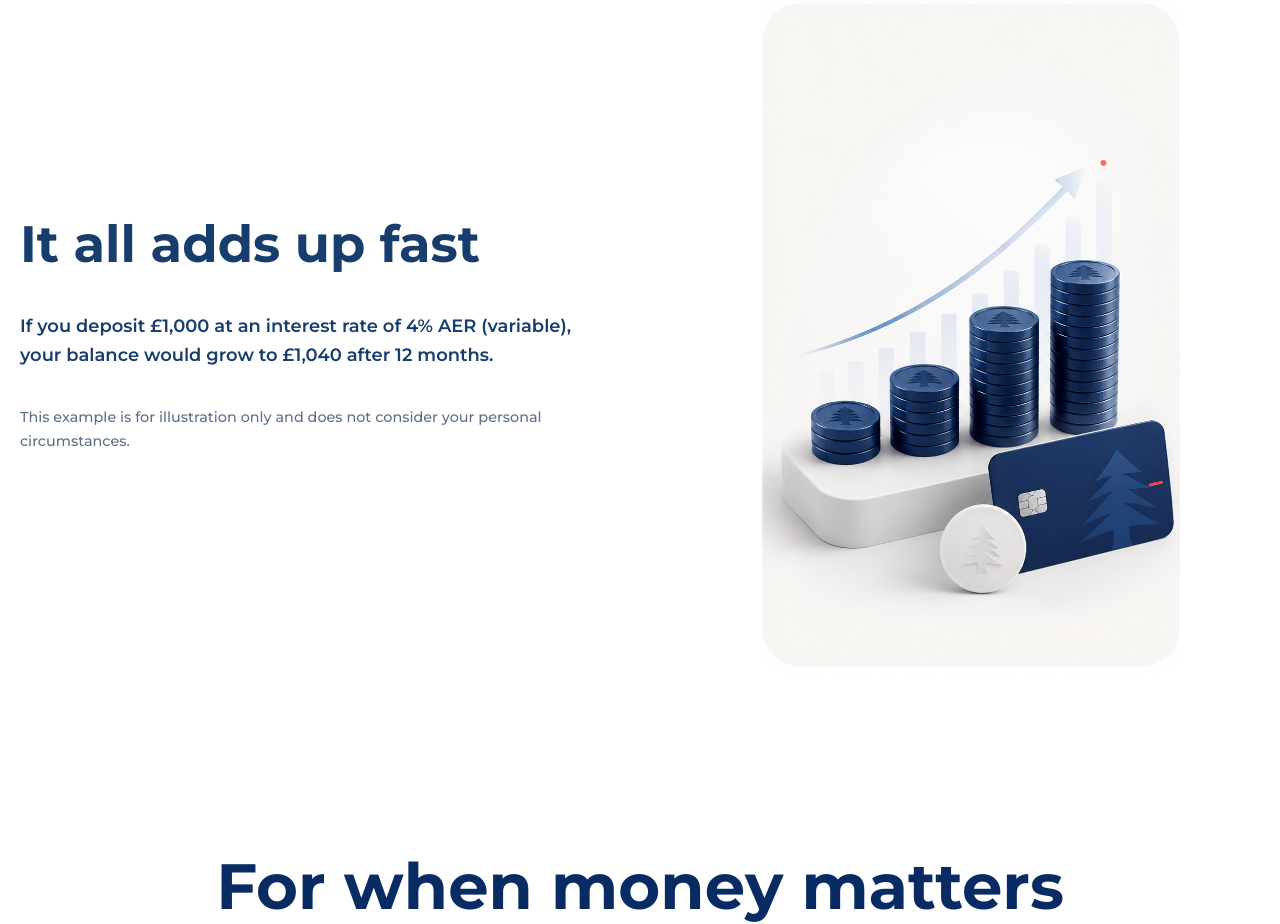
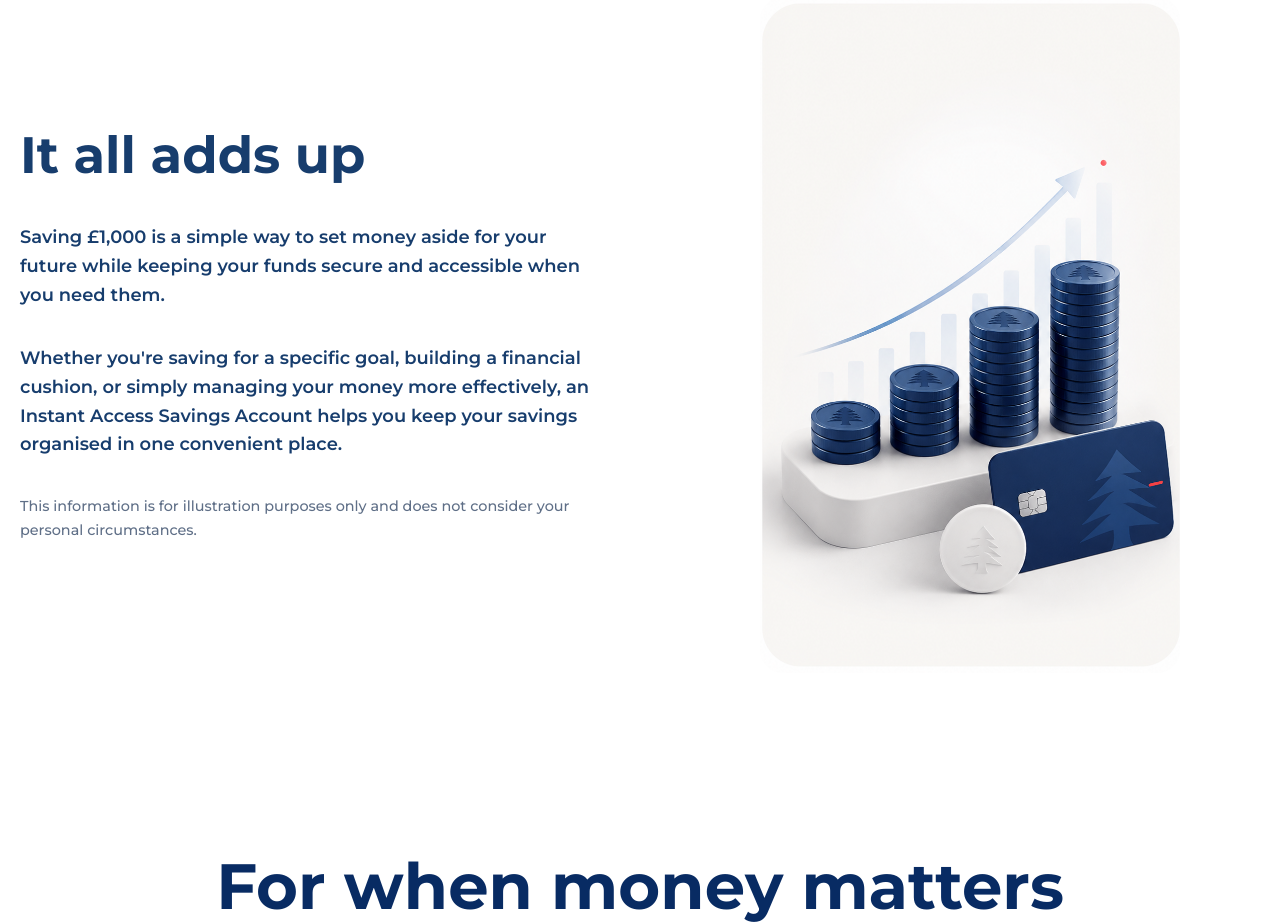
Before and after one commit to its-malaika16/CedarCapitalBank, a React (Vite) app: page /personal/savingsaccount in a window 1280 px wide. Shown: the part 3140-4064 px from the top of the page. Built offline with nearby package versions, Linux system fonts and the light colour scheme.

Commit message:
fix issues

```diff
--- a/src/components/Personal/SavingsAccount/savings-growth-section.jsx
+++ b/src/components/Personal/SavingsAccount/savings-growth-section.jsx
@@ -5,17 +5,20 @@ const SavingsGrowthSection = () => {
     <section className="savings-growth">
       <div className="savings-growth-container">
         <div className="growth-content">
-          <h2>It all adds up fast</h2>
+          <h2>It all adds up</h2>
 
           <p className="growth-highlight">
-            If you deposit £1,000 at an interest rate of 4% AER
-            (variable), your balance would grow to £1,040 after
-            12 months.
+            Saving £1,000 is a simple way to set money aside for your future while keeping your funds secure and accessible when you need them.
+          </p>
+
+          <p className="growth-highlight">
+Whether you're saving for a specific goal, building a financial cushion, or simply managing your money more effectively, an Instant Access Savings Account helps you keep your savings organised in one convenient place.
+
+
           </p>
 
           <p className="growth-note">
-            This example is for illustration only and does not
-            consider your personal circumstances.
+            This information is for illustration purposes only and does not consider your personal circumstances.
           </p>
         </div>
 
```
